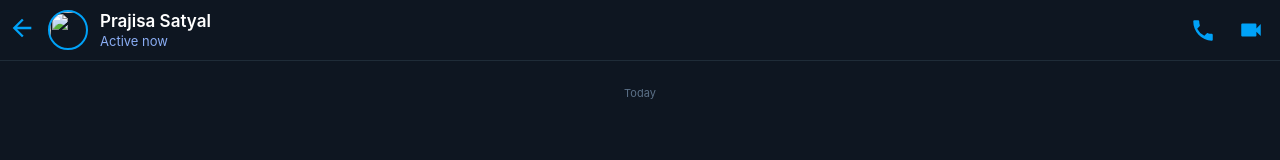
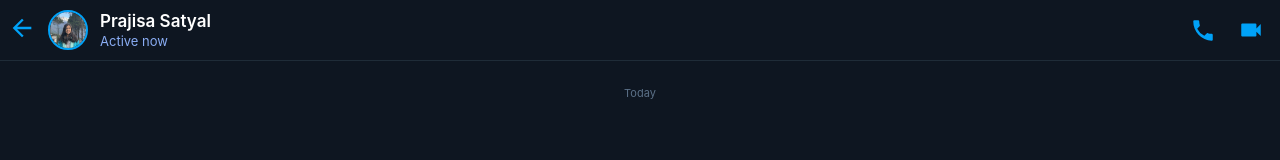
Before and after one commit to BoostNepal/Chat, a plain HTML site: page index.html in a window 1280 px wide. Shown: the top 160 px of the page. Drawn offline with Linux system fonts and the light colour scheme.

Commit message:
Update index.html

```diff
--- a/index.html
+++ b/index.html
@@ -47,7 +47,7 @@ body{background:#0e1621;font-family:-apple-system,BlinkMacSystemFont,"Segoe UI",
 <div class="header">
   <div class="left">
     <div class="back"><svg viewBox="0 0 24 24"><path d="M20 11H7.83l5.59-5.59L12 4l-8 8 8 8 1.41-1.41L7.83 13H20v-2z"/></svg></div>
-    <img src="pp.jpg" class="dp">
+    <img src="FB_IMG_1764541425161.jpg" class="dp">
     <div>
       <div class="name">Prajisa Satyal</div>
       <div class="status">Active now</div>
```
